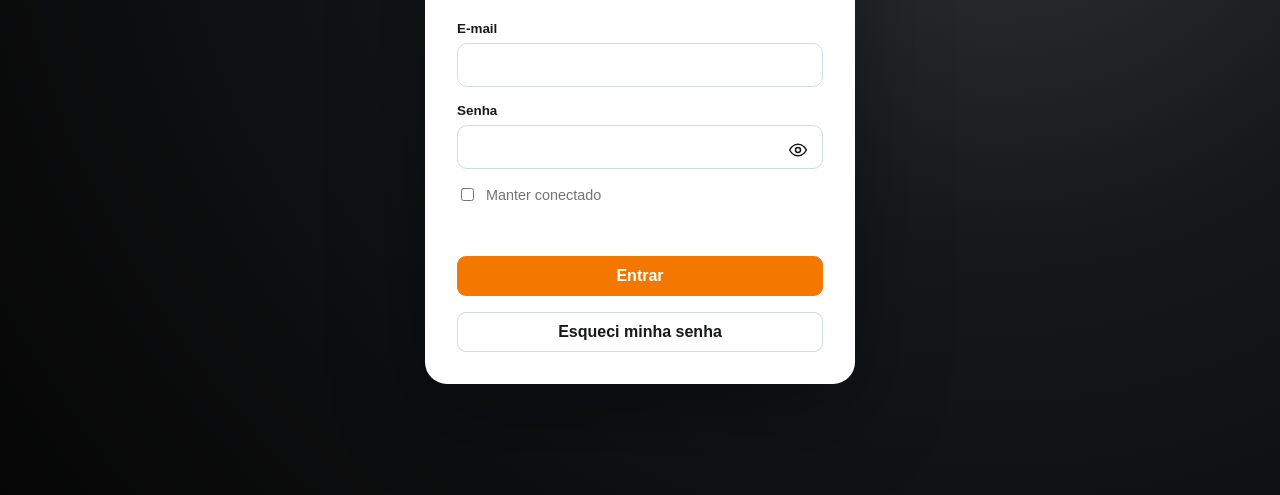
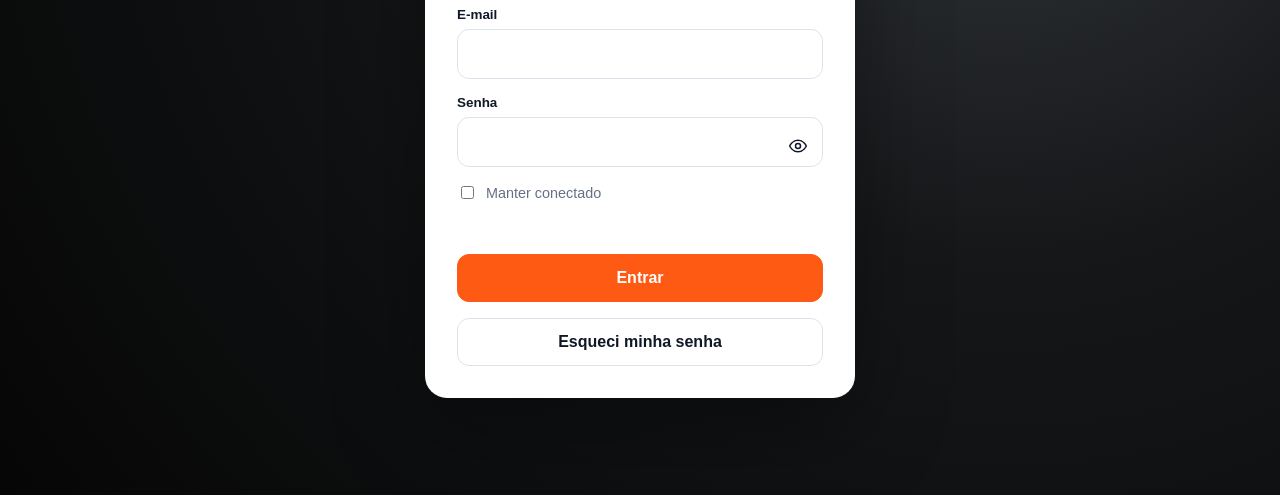
Before and after one commit to eduardoxis/garragem-autocar, a website with bundled scripts: page login.html in a window 1280 px wide. Shown: the part 305-800 px from the top of the page. Built offline with nearby package versions, Linux system fonts and the light colour scheme; no server answers.

Commit message:
Aplica novo layout claro e paleta laranja

```diff
--- a/css/global.css
+++ b/css/global.css
@@ -14,9 +14,9 @@ svg { display: block; }
 html[data-setup-required="true"] .setup-banner { display: block; }
 .app-shell { min-height: 100vh; }
 .main { min-height: 100vh; margin-left: var(--sidebar-width); }
-.page { padding: 26px 32px 34px; max-width: 1800px; margin: 0 auto; }
+.page { padding: 36px 32px 46px; max-width: 1800px; margin: 0 auto; }
 .page-heading { display: flex; justify-content: space-between; align-items: flex-start; gap: 20px; margin-bottom: 22px; }
-.page-heading h1 { margin: 0; font-size: clamp(1.55rem, 2vw, 2rem); }
+.page-heading h1 { margin: 0; font-size: clamp(1.8rem, 2.4vw, 2.45rem); letter-spacing: -.045em; }
 .page-heading p { margin: 5px 0 0; color: var(--muted); }
 .grid { display: grid; gap: 18px; }
 .stats-grid { grid-template-columns: repeat(4, minmax(0,1fr)); margin-bottom: 22px; }
@@ -29,18 +29,18 @@ html[data-setup-required="true"] .setup-banner { display: block; }
 .stat-icon { display: grid; place-items: center; width: 46px; height: 46px; border-radius: 12px; color: #c95e00; background: #fff0df; }
 .stat-card strong { display: block; margin-top: 4px; font-size: clamp(1.35rem,2vw,1.75rem); }
 .stat-card small { color: var(--muted); font-size: .78rem; font-weight: 700; letter-spacing: .04em; text-transform: uppercase; }
-.toolbar { display: flex; flex-wrap: wrap; align-items: end; gap: 12px; padding: 18px; margin-bottom: 18px; background: var(--surface); border: 1px solid var(--border); border-radius: var(--radius); }
+.toolbar { display: flex; flex-wrap: wrap; align-items: end; gap: 12px; padding: 20px 24px; margin-bottom: 22px; background: var(--surface); border: 1px solid var(--border); border-radius: var(--radius); box-shadow: var(--shadow); }
 .search { flex: 1 1 280px; position: relative; }
 .search svg { position: absolute; left: 13px; top: 50%; color: var(--muted); transform: translateY(-50%); }
 .search input { padding-left: 42px; }
-.input, .select, .textarea { width: 100%; min-height: 44px; padding: 10px 13px; color: var(--text); background: #fff; border: 1px solid #cfdaea; border-radius: 10px; outline: none; transition: border-color .2s, box-shadow .2s; }
+.input, .select, .textarea { width: 100%; min-height: 50px; padding: 11px 15px; color: var(--text); background: #fff; border: 1px solid #dce4ed; border-radius: 12px; outline: none; transition: border-color .2s, box-shadow .2s; }
 .textarea { min-height: 92px; resize: vertical; }
 .input:focus, .select:focus, .textarea:focus { border-color: var(--primary); box-shadow: 0 0 0 3px rgba(244,119,0,.16); }
 .field { display: grid; gap: 7px; }
 .field label { font-size: .84rem; font-weight: 700; }
 .form-grid { display: grid; grid-template-columns: repeat(2,minmax(0,1fr)); gap: 16px; }
 .field.full { grid-column: 1 / -1; }
-.btn { display: inline-flex; align-items: center; justify-content: center; gap: 8px; min-height: 40px; padding: 9px 15px; color: var(--text); background: #fff; border: 1px solid #cfdaea; border-radius: 9px; font-weight: 700; transition: .2s ease; }
+.btn { display: inline-flex; align-items: center; justify-content: center; gap: 8px; min-height: 48px; padding: 10px 18px; color: var(--text); background: #fff; border: 1px solid #dce4ed; border-radius: 12px; font-weight: 700; transition: .2s ease; }
 .btn:hover { transform: translateY(-1px); box-shadow: 0 7px 18px rgba(13,40,82,.1); }
 .btn-primary { color: #fff; background: var(--primary); border-color: var(--primary); }
 .btn-primary:hover { background: var(--primary-hover); }
@@ -58,8 +58,8 @@ html[data-setup-required="true"] .setup-banner { display: block; }
 .badge-success { color: #087143; background: var(--success-soft); }
 .badge-warning { color: #8d5700; background: var(--warning-soft); }
 .badge-danger { color: #a31919; background: var(--danger-soft); }
-.empty { display: grid; place-items: center; min-height: 260px; padding: 30px; color: var(--muted); text-align: center; }
-.empty strong { color: var(--text); font-size: 1.05rem; }
+.empty { display: grid; place-items: center; min-height: 380px; padding: 30px; color: var(--muted); text-align: center; }
+.empty strong { color: var(--text); font-size: 1.32rem; }
 .skeleton { min-height: 18px; border-radius: 6px; background: linear-gradient(90deg,#edf1f6 25%,#f8fafc 50%,#edf1f6 75%); background-size: 200% 100%; animation: shimmer 1.4s infinite; }
 @keyframes shimmer { to { background-position: -200% 0; } }
 .modal-backdrop { position: fixed; inset: 0; z-index: 1000; display: grid; place-items: center; padding: 20px; background: rgba(4,18,54,.62); backdrop-filter: blur(4px); }
--- a/css/variables.css
+++ b/css/variables.css
@@ -1,20 +1,20 @@
 :root {
   --sidebar-width: 276px;
-  --sidebar: #090a0b;
-  --sidebar-soft: #1b1d20;
-  --primary: #f47700;
-  --primary-hover: #d85f00;
-  --background: #f1f3f5;
+  --sidebar: #ffffff;
+  --sidebar-soft: #f6f8fb;
+  --primary: #ff5a13;
+  --primary-hover: #e84608;
+  --background: #f7f9fc;
   --surface: #ffffff;
-  --text: #17191c;
-  --muted: #6e747d;
-  --border: #dce0e5;
+  --text: #101828;
+  --muted: #667085;
+  --border: #e5eaf1;
   --success: #119c62;
   --success-soft: #d9f7e9;
   --warning: #d97706;
   --warning-soft: #fff1cf;
   --danger: #df3030;
   --danger-soft: #ffebeb;
-  --radius: 16px;
-  --shadow: 0 12px 34px rgba(13, 40, 82, .07);
+  --radius: 18px;
+  --shadow: 0 12px 30px rgba(16, 24, 40, .055);
 }
--- a/js/components/navbar.js
+++ b/js/components/navbar.js
@@ -2,5 +2,5 @@ import { getIcon } from './icons.js';
 export const createNavbar = (title, notifications = 0) => {
   const formattedDate = new Intl.DateTimeFormat('pt-BR', { weekday:'long', day:'2-digit', month:'long', year:'numeric' }).format(new Date());
   const date = formattedDate.charAt(0).toUpperCase() + formattedDate.slice(1);
-  return `<header class="header"><h2>${title}</h2><div class="header-actions"><button class="btn btn-icon notification-button" aria-label="Notificações">${getIcon('bell')}${notifications ? `<span class="notification-count">${notifications}</span>` : ''}</button><div class="header-date">${getIcon('calendar',18)}<span>${date}</span></div></div></header>`;
+  return `<header class="header"><div class="header-leading"><button class="header-menu" type="button" aria-label="Menu"><span></span><span></span><span></span></button><label class="header-search">${getIcon('search',22)}<input aria-label="Pesquisar no sistema" placeholder="Pesquisar..."></label></div><div class="header-actions"><button class="btn btn-icon notification-button" aria-label="Notificações">${getIcon('bell')}${notifications ? `<span class="notification-count">${notifications}</span>` : ''}</button><div class="header-date">${getIcon('calendar',20)}<span>${date}</span></div></div></header>`;
 };
```
Also changed, not shown: css/components.css (+22 -15 lines).
